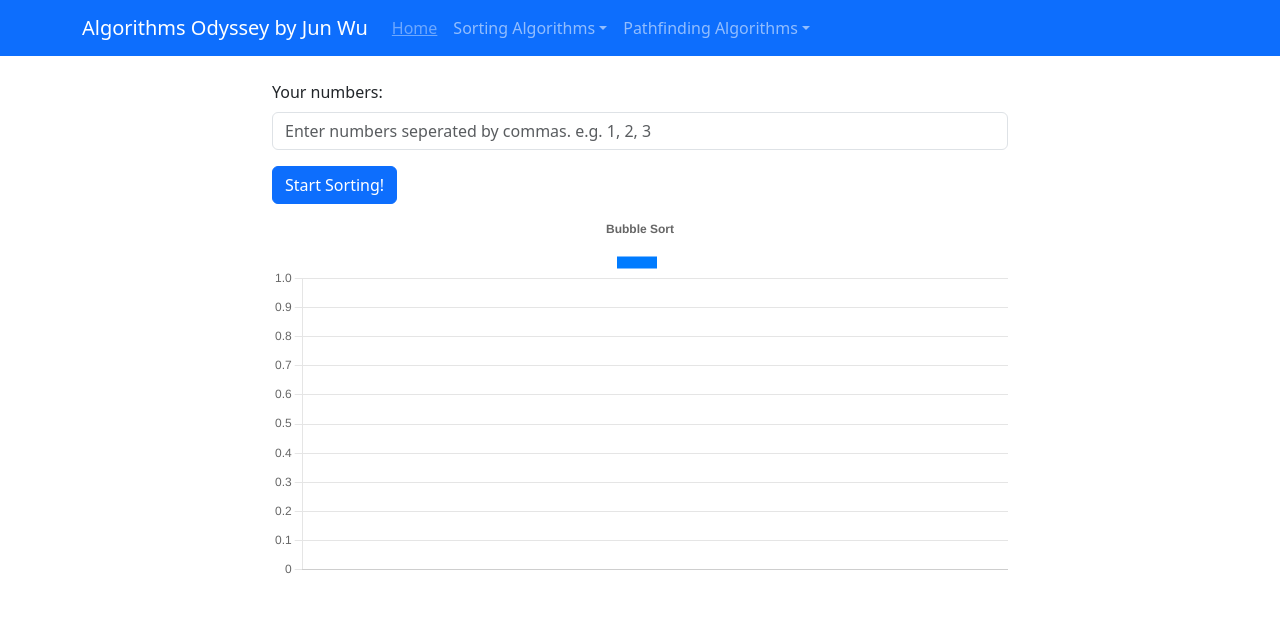
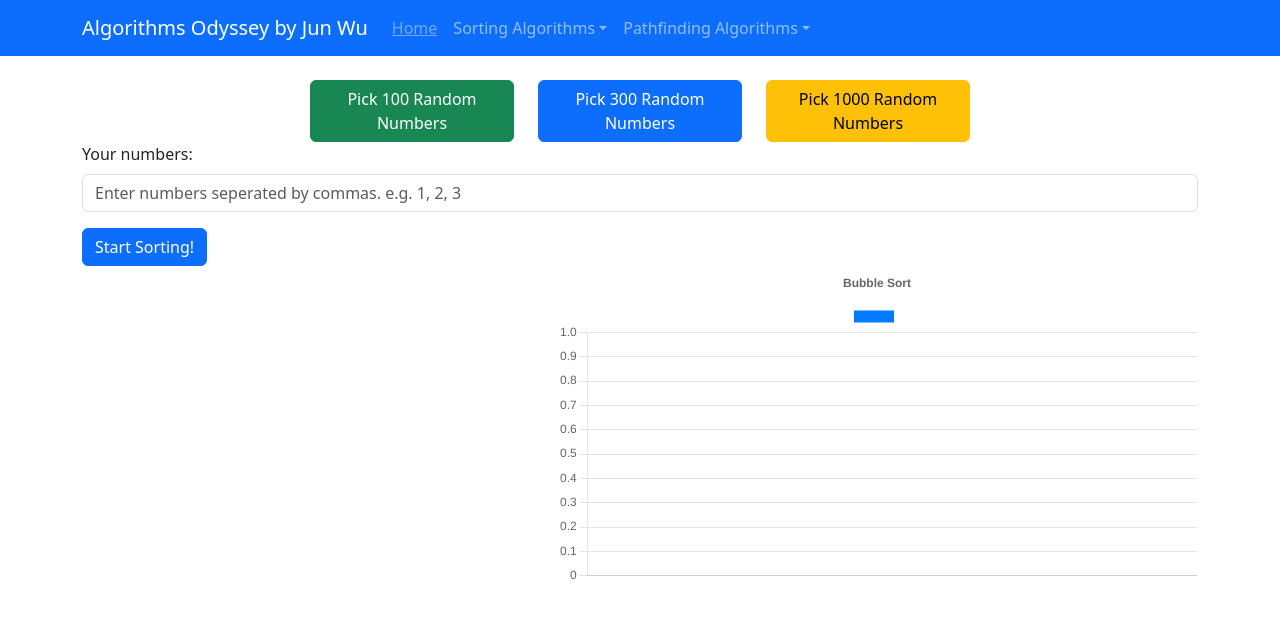
Before and after one commit to JWu-Git/Portfolio, a React (Create React App) app: page /bubble in a window 1280 px wide. Shown: the top 618 px of the page. Built offline with nearby package versions, Linux system fonts and the light colour scheme.

Commit message:
bubble sort completed

```diff
--- a/src/components/DisplayNumbers.js
+++ b/src/components/DisplayNumbers.js
@@ -2,7 +2,7 @@ import React from 'react';
 export default function DisplayNumbers({ data }) {
   return (
     <>
-      <h2 className="center">{data.join(', ')}</h2>
+      <p className="center">{data.join(', ')}</p>
     </>
   );
 }
--- a/src/components/Input.js
+++ b/src/components/Input.js
@@ -3,6 +3,8 @@ import React from 'react';
 import Button from 'react-bootstrap/Button';
 import Form from 'react-bootstrap/Form';
 import { useState } from 'react';
+import { Row } from 'react-bootstrap';
+import { Col } from 'react-bootstrap';
 
 export default function Input({ setData }) {
   const [value, setValue] = useState('');
@@ -17,7 +19,50 @@ export default function Input({ setData }) {
     setValue('');
   };
 
+  const handlePick = (num) => {
+    const arr = [];
+    for (let i = 0; i < num; i++) {
+      arr.push(Math.random() * 1000);
+    }
+    setData(arr.toString());
+  };
+
   return (
+    <>
+      <Row>
+        <Col></Col>
+        <Col>
+          <Button
+            onClick={() => {
+              handlePick(100);
+            }}
+            variant="success"
+          >
+            Pick 100 Random Numbers
+          </Button>
+        </Col>
+        <Col>
+          <Button
+            onClick={() => {
+              handlePick(300);
+            }}
+            variant="primary"
+          >
+            Pick 300 Random Numbers
+          </Button>
+        </Col>
+        <Col>
+          <Button
+            onClick={() => {
+              handlePick(1000);
+            }}
+            variant="warning"
+          >
+            Pick 1000 Random Numbers
+          </Button>
+        </Col>
+        <Col></Col>
+      </Row>
       <Form onSubmit={handleSubmit}>
         <Form.Group className="mb-3" controlId="formBasicEmail">
           <Form.Label>Your numbers:</Form.Label>
@@ -32,5 +77,6 @@ export default function Input({ setData }) {
           Start Sorting!
         </Button>
       </Form>
+    </>
   );
 }
--- a/src/components/PageContainer.js
+++ b/src/components/PageContainer.js
@@ -4,13 +4,5 @@ import Row from 'react-bootstrap/Row';
 import Col from 'react-bootstrap/Col';
 
 export default function PageContainer({ children }) {
-  return (
-    <Container>
-      <Row>
-        <Col></Col>
-        <Col xs={8}>{children}</Col>
-        <Col></Col>
-      </Row>
-    </Container>
-  );
+  return <Container>{children}</Container>;
 }
--- a/src/pages/Sorting/Bubble.js
+++ b/src/pages/Sorting/Bubble.js
@@ -4,7 +4,8 @@ import DisplayNumbers from '../../components/DisplayNumbers';
 import { bubbleSort, setBubbleData } from '../../store/index';
 import { useDispatch, useSelector } from 'react-redux';
 import { useEffect } from 'react';
-
+import { Row } from 'react-bootstrap';
+import { Col } from 'react-bootstrap';
 export default function Bubble() {
   const data = useSelector((data) => data.values);
 
@@ -32,8 +33,14 @@ export default function Bubble() {
   return (
     <>
       <Input value={data} setData={handleSetData} />
-      <DisplayNumbers data={data} />
-      <BarGraph values={data} />
+      <Row>
+        <Col xs={5}>
+          <DisplayNumbers data={data} />
+        </Col>
+        <Col>
+          <BarGraph values={data} />
+        </Col>
+      </Row>
     </>
   );
 }
```
Lines whose indentation alone changed are shown as unchanged.
